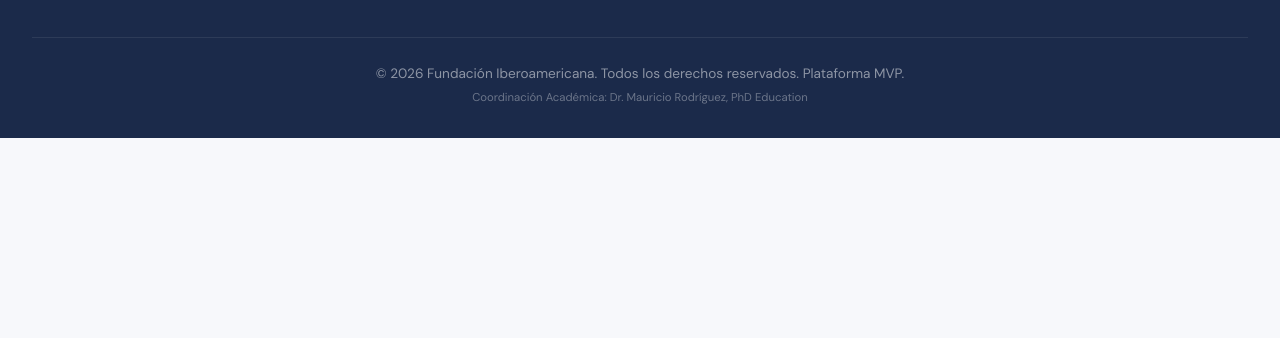
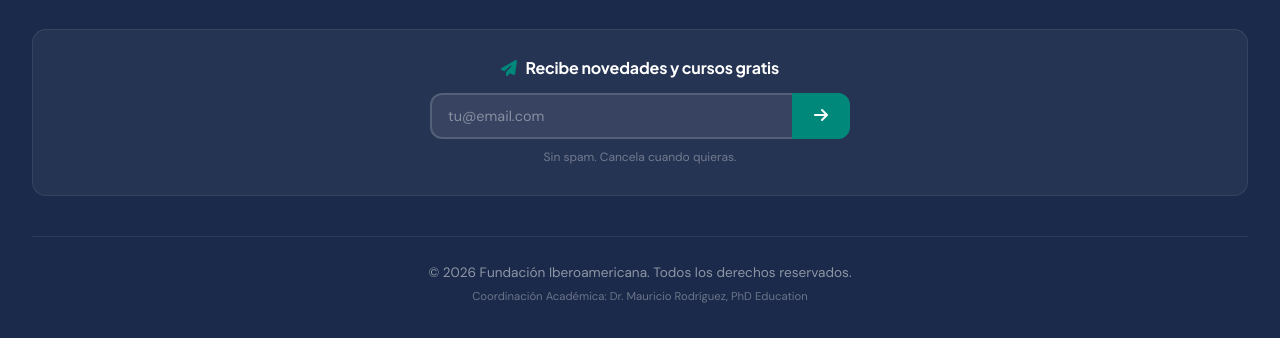
Before and after one commit to Droko1982/fundacion-iberoamericana, a plain HTML site: page index.html in a window 1280 px wide. Shown: the part 9320-9658 px from the top of the page. Before the commit the page ends 9458 px from the top, so only its background shows below. Drawn offline with Linux system fonts and the light colour scheme.

Commit message:
Testimonials carousel, CEFR progress, newsletter & performance
- Testimonials: auto-scrolling carousel with arrows, dots, 5s interval
- CEFR section: date taken, progress tracking, always-visible retake button
- Placement test: saves history array for multi-attempt progress
- Footer newsletter: email capture with localStorage + toast confirmation
- Performance: preconnect hints for Google Fonts and CDN
- YouTube URLs fixed to /channel/UC format across all files
- Service worker bumped to v10

```diff
--- a/css/styles.css
+++ b/css/styles.css
@@ -1128,6 +1128,60 @@ h1, h2, h3, h4, h5 {
     color: white;
 }
 
+.footer-newsletter {
+    max-width: 1280px;
+    margin: 32px auto 0;
+    padding: 28px 32px;
+    background: rgba(255,255,255,0.05);
+    border-radius: var(--radius);
+    border: 1px solid rgba(255,255,255,0.08);
+    text-align: center;
+}
+.footer-newsletter h4 {
+    font-family: 'Plus Jakarta Sans', sans-serif;
+    font-size: 1rem;
+    font-weight: 700;
+    margin-bottom: 14px;
+    color: white;
+}
+.footer-newsletter h4 i { color: var(--teal); margin-right: 6px; }
+.newsletter-form {
+    display: flex;
+    max-width: 420px;
+    margin: 0 auto;
+    gap: 0;
+}
+.newsletter-form input {
+    flex: 1;
+    padding: 12px 16px;
+    border: 2px solid rgba(255,255,255,0.15);
+    border-right: none;
+    border-radius: 12px 0 0 12px;
+    background: rgba(255,255,255,0.08);
+    color: white;
+    font-family: 'DM Sans', sans-serif;
+    font-size: 0.9rem;
+    outline: none;
+    transition: border-color 0.25s ease;
+}
+.newsletter-form input::placeholder { color: rgba(255,255,255,0.4); }
+.newsletter-form input:focus { border-color: var(--teal); }
+.newsletter-form button {
+    padding: 12px 20px;
+    background: var(--teal);
+    color: white;
+    border: 2px solid var(--teal);
+    border-radius: 0 12px 12px 0;
+    cursor: pointer;
+    font-size: 1rem;
+    transition: background 0.25s ease;
+}
+.newsletter-form button:hover { background: var(--teal-dark); }
+.newsletter-hint {
+    font-size: 0.75rem;
+    color: rgba(255,255,255,0.35);
+    margin-top: 8px;
+}
 .footer-bottom {
     max-width: 1280px;
     margin: 40px auto 0;
--- a/index.html
+++ b/index.html
@@ -21,6 +21,9 @@
     <link rel="manifest" href="manifest.json">
     <link rel="icon" type="image/svg+xml" href="icons/icon-192.svg">
     <link rel="apple-touch-icon" href="icons/icon-192.svg">
+    <link rel="preconnect" href="https://fonts.googleapis.com">
+    <link rel="preconnect" href="https://fonts.gstatic.com" crossorigin>
+    <link rel="preconnect" href="https://cdnjs.cloudflare.com">
     <link href="https://fonts.googleapis.com/css2?family=Plus+Jakarta+Sans:wght@400;500;600;700;800&family=DM+Sans:wght@400;500;600&display=swap" rel="stylesheet">
     <link rel="stylesheet" href="https://cdnjs.cloudflare.com/ajax/libs/font-awesome/6.5.1/css/all.min.css">
     <link rel="stylesheet" href="css/styles.css">
@@ -595,8 +598,16 @@
             <a href="terminos.html">Términos</a>
         </div>
     </div>
+    <div class="footer-newsletter">
+        <h4><i class="fas fa-paper-plane"></i> Recibe novedades y cursos gratis</h4>
+        <form class="newsletter-form" onsubmit="handleNewsletter(event)">
+            <input type="email" id="newsletterEmail" placeholder="tu@email.com" required aria-label="Email para newsletter">
+            <button type="submit"><i class="fas fa-arrow-right"></i></button>
+        </form>
+        <p class="newsletter-hint">Sin spam. Cancela cuando quieras.</p>
+    </div>
     <div class="footer-bottom">
-        &copy; 2026 Fundación Iberoamericana. Todos los derechos reservados. Plataforma MVP.
+        &copy; 2026 Fundación Iberoamericana. Todos los derechos reservados.
         <br><small style="opacity:0.7;">Coordinación Académica: Dr. Mauricio Rodríguez, PhD Education</small>
     </div>
 </footer>
--- a/js/auth.js
+++ b/js/auth.js
@@ -615,6 +615,31 @@
     };
 
     // ========================
+    // NEWSLETTER
+    // ========================
+
+    window.handleNewsletter = function(e) {
+        e.preventDefault();
+        var emailInput = document.getElementById('newsletterEmail');
+        if (!emailInput) return;
+        var email = emailInput.value.trim().toLowerCase();
+        if (!email) return;
+
+        // Save to localStorage
+        var subs = [];
+        try { subs = JSON.parse(localStorage.getItem('fi_newsletter') || '[]'); } catch(ex) {}
+        if (subs.indexOf(email) === -1) {
+            subs.push(email);
+            localStorage.setItem('fi_newsletter', JSON.stringify(subs));
+        }
+
+        emailInput.value = '';
+        if (typeof showToast === 'function') {
+            showToast('¡Suscrito! Te enviaremos novedades y cursos gratis.', 'success', 4000);
+        }
+    };
+
+    // ========================
     // USER REGISTRY (multi-user localStorage)
     // ========================
 
--- a/sw.js
+++ b/sw.js
@@ -3,7 +3,7 @@
  * Cache-first strategy for static assets, network-first for data.
  */
 
-const CACHE_NAME = 'fi-cache-v9';
+const CACHE_NAME = 'fi-cache-v10';
 const STATIC_ASSETS = [
     './',
     './index.html',
```
